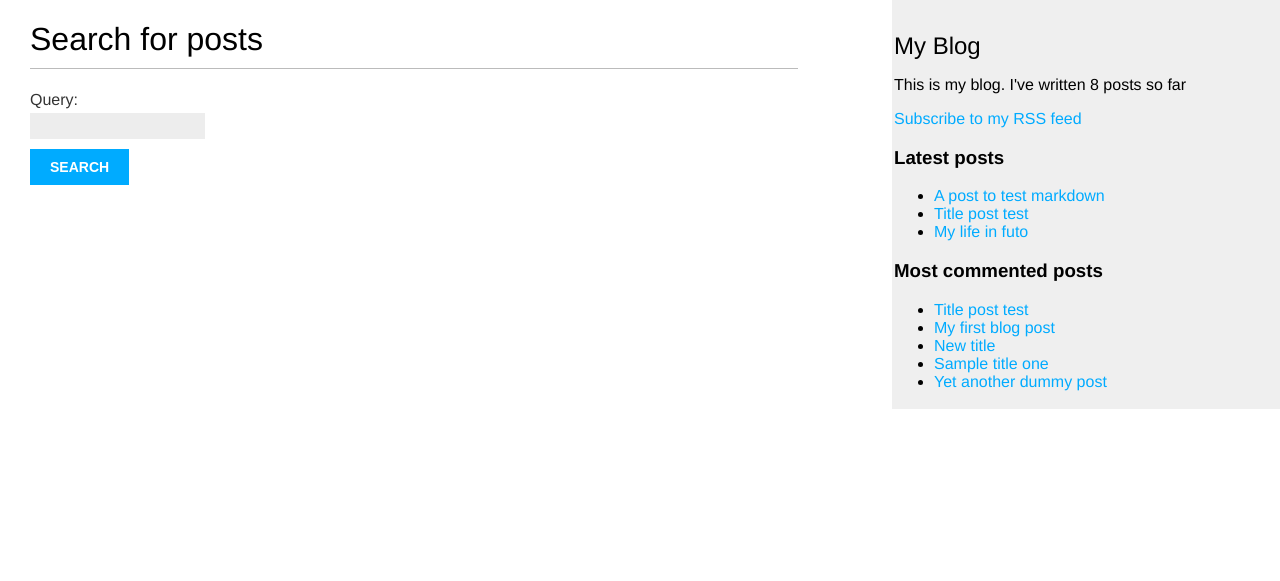
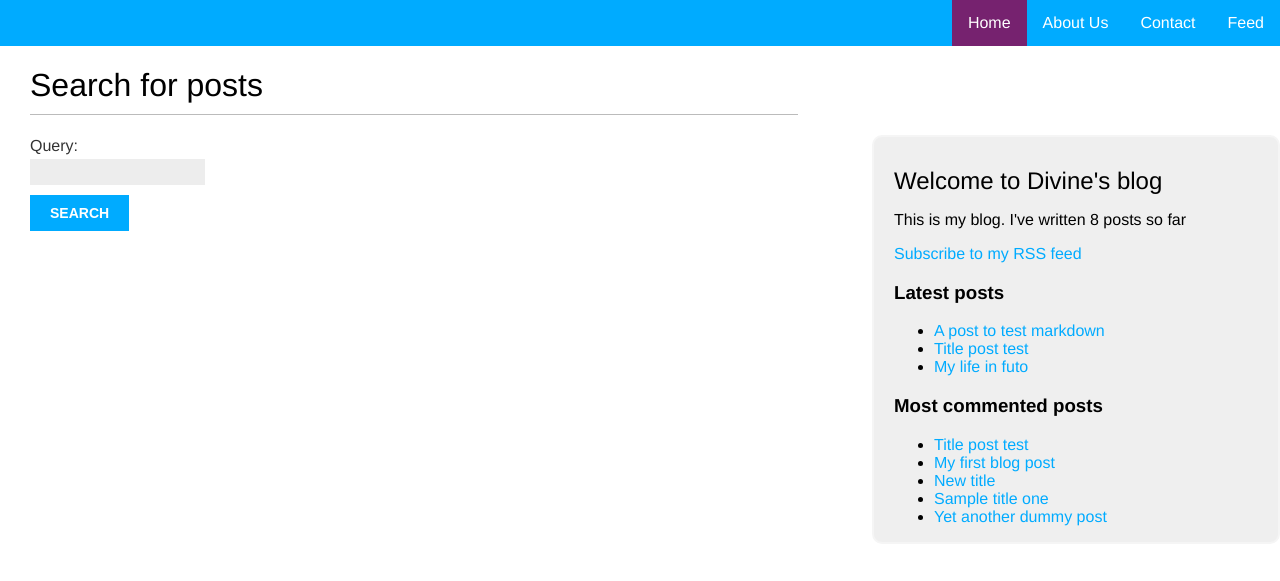
Before and after one commit to Successinnovatia/django-blog, a Django app: page /blog/search/ in a window 1280 px wide. Shown: the top 581 px of the page. Run offline with Django 4.2, Linux system fonts and the light colour scheme; data comes from the database, SQL or seed files in the repository.

Commit message:
add navbar and improved ui

```diff
--- a/blog/static/css/blog.css
+++ b/blog/static/css/blog.css
@@ -3,11 +3,37 @@ body {
     padding:0;
     font-family:helvetica, sans-serif;
 }
-
+.navbar{
+    background-color: #00abff;
+}
 a {
     color:#00abff;
     text-decoration:none;
 }
+
+ul.nav-links{
+    list-style-type: none;
+    margin: 0;
+    padding: 0;
+    overflow: hidden;
+    background-color:#00abff;
+}
+ul.nav-links li {float: right;}
+
+ul.nav-links li a {
+  display: flex;
+  color: white;
+  text-align: center;
+  padding: 14px 16px;
+  text-decoration: none;
+}
+ul.nav-links li a:hover:not(.active) {background-color: #111;}
+
+ul.nav-links li a.active {background-color: #76226f;}
+
+ul.nav-links li.right {float: left;}
+
+
 
 h1 {
     font-weight:normal;
@@ -23,15 +49,24 @@ h2 {
 #content {
     float:left;
     width:60%;
-    padding:0 0 0 30px;
+    padding:0 0 10px 30px;
 }
 
+.posts{
+    border: 2px solid whitesmoke;
+    border-radius: 10px;
+    padding: 10px;
+    margin: 10px;
+}
 #sidebar {
     float:right;
     width:30%;
-    padding:2px;
+    padding-left: 20px;
     background:#efefef;
     height:100%;
+    border: 2px solid whitesmoke;
+    border-radius: 10px;
+    margin-top: 89px;
 }
 
 p.date {
--- a/blog/templates/blog/base.html
+++ b/blog/templates/blog/base.html
@@ -8,13 +8,22 @@
     </head>
 
     <body>
+        <nav class="navbar">
+            <ul class="nav-links">
+              <li><a href ="#">Feed</a></li>
+              <li> <a href="#">Contact</a></li>
+              <li> <a href="#">About Us</a></li>
+              <li> <a class="active" href="{% url 'blog:post_list' %}">Home</a></li>
+            </ul>
+
+        </nav>
         <div id="content">
             {% block content %}
             {% endblock %}
         </div>
 
         <div id="sidebar">
-            <h2>My Blog</h2>
+            <h2>Welcome to Divine's blog</h2>
             <p>
                 This is my blog.
                 I've written {% total_posts %} posts so far
```
Also changed, not shown: blog/templates/blog/post/list.html (+5 -2 lines).
